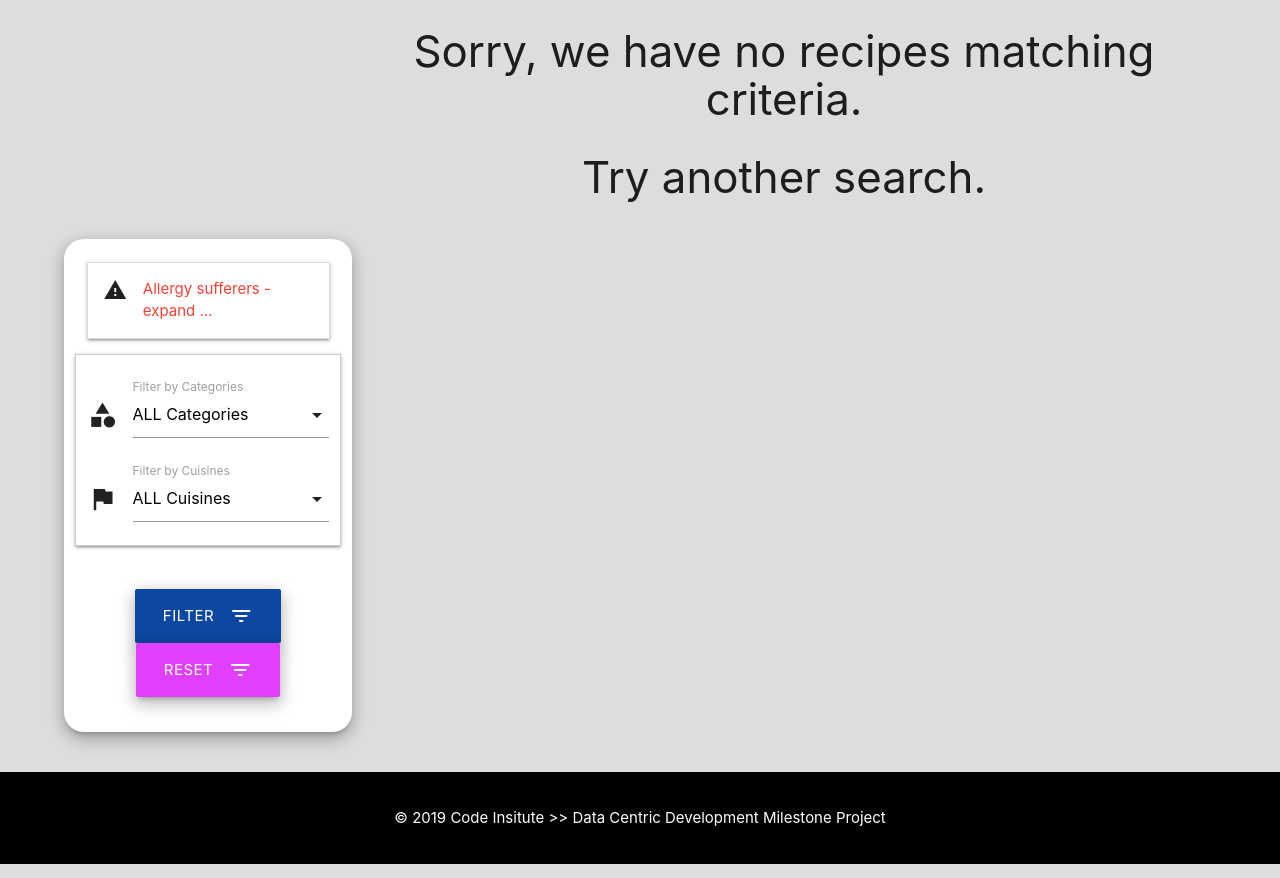
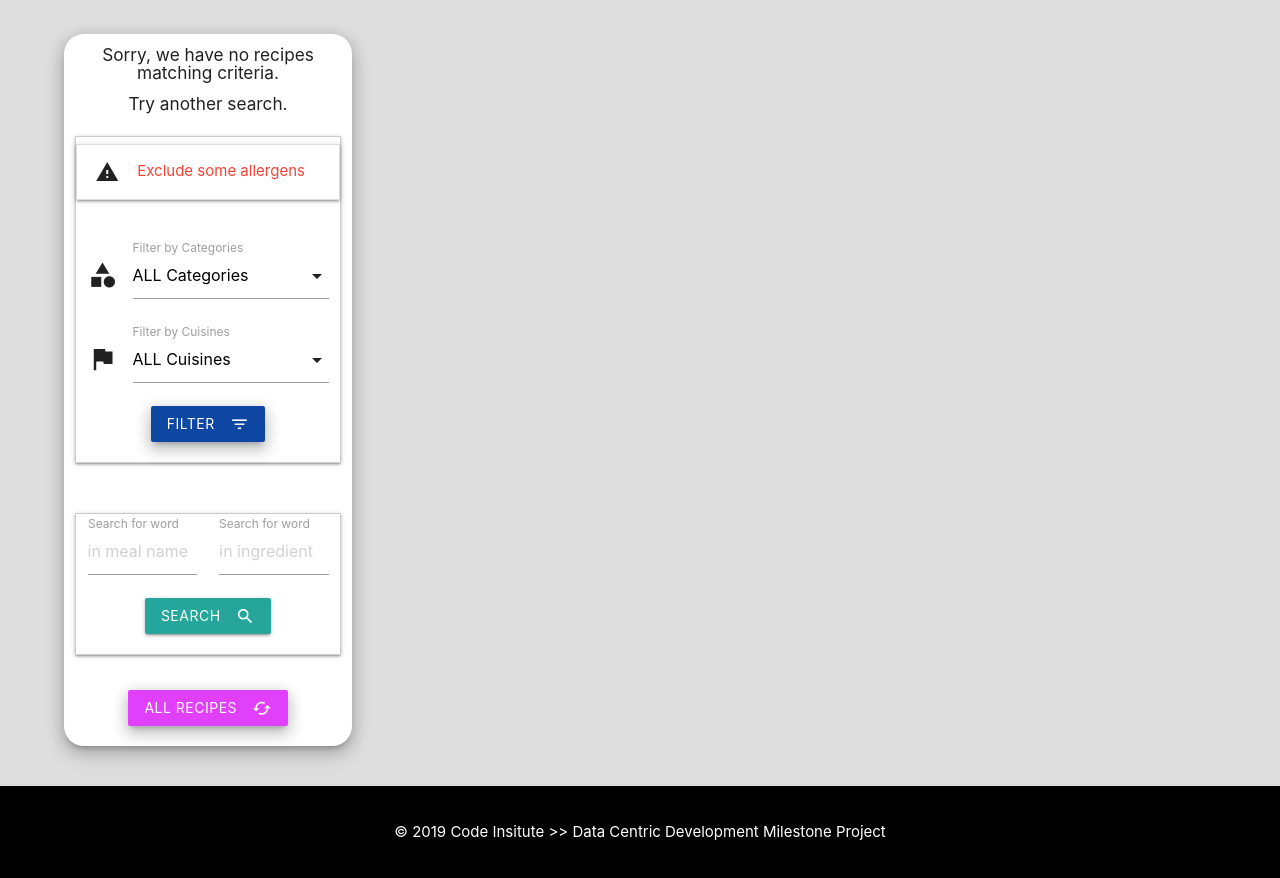
Before and after one commit to sywekpiorko1/milestone-data-centric-dev, a Flask app: page /recipes?limit=8&offset=0 in a window 1280 px wide. Shown: the part 65-943 px from the top of the page. Run offline with Flask 2, Linux system fonts and the light colour scheme; data that the repository does not hold is empty; some libraries are stand-ins or nearby versions.

Commit message:
Add search by word in meal or/and in ingredients - search section located below filter section

```diff
--- a/app.py
+++ b/app.py
@@ -45,7 +45,7 @@ views_global = 0
 upvotes_global = 0
 upvotes_who_global = []
 filtered_and_excluded_allergens = []
-p_limit = 8
+searchedRecipes = []
 
 
 ######################################################################
@@ -209,52 +209,80 @@ def remove_vote_up(recipe_id, viewer):
 @app.route('/filterRecipes', methods=['GET', 'POST'])
 def filter_recipes():
 
-    form = request.form.to_dict()
-    if 'action' in form:
-        del form['action']
-    if 'allergens' in form:
-        form['allergens'] = request.form.getlist('allergens')
+    if request.method == 'POST':
+        form = request.form.to_dict()
+        if 'action' in form:
+            del form['action']
+        if 'allergens' in form:
+            form['allergens'] = request.form.getlist('allergens')
 
-    # Create a temporary lists for storing filters and exclusions
-    filters = list()
-    exclusion = list()
-    # Loop through each of the form keys
-    for key in form:
-        # Create temporary dictionary to which will be our single filter
-        search_filter = dict()
-        # Create new k,v pairs in above dictionary
-        if key == 'allergens':
-            items = form[key]
-            for item in items:
-                exclusion.append(item)
+        # Create a temporary lists for storing filters and exclusions
+        filters = list()
+        exclusion = list()
+        # Loop through each of the form keys
+        for key in form:
+            # Create temporary dictionary to which will be our single filter
+            search_filter = dict()
+            # Create new k,v pairs in above dictionary
+            if key == 'allergens':
+                items = form[key]
+                for item in items:
+                    exclusion.append(item)
+            else:
+                search_filter[key] = form[key]
+                filters.append(search_filter)
+
+        print(f"Filter (category or cuisine) :{filters}) | Filters (do not display allergens) :{exclusion}")
+
+        # check if selectoin made - if not - display warning
+        if filters or exclusion:
+            # Create 2 queries
+            recipes_with_allowed_allergens = list(recipes_collection.aggregate([
+                {"$match": {"$and": [{'allergens': {"$nin": exclusion}}]}}]))
+            if filters:
+                recipes_filtered = list(recipes_collection.aggregate(
+                    [{"$match": {"$and": filters}}]))
+            # combine results having common part in recipes_filtered and recipes_with_allowed_allergens
+            # keep results globally for pagination
+            global filtered_and_excluded_allergens
+            filtered_and_excluded_allergens = []
+            if filters:
+                for item in recipes_with_allowed_allergens:
+                    if item in recipes_filtered:
+                        filtered_and_excluded_allergens.append(item)
+            else:
+                filtered_and_excluded_allergens = recipes_with_allowed_allergens
+            # pagination for first page only
+            p_offset = 0
+            count = len(filtered_and_excluded_allergens)
+
+            p_limit = 8
+            recipes = (filtered_and_excluded_allergens)[p_offset:p_limit+p_offset]
+
+            return render_template("recipes.html",
+                                allergens=allergens_collection.find(),
+                                categories=category_list_sorted,
+                                count=count,
+                                cuisines=cuisine_list_sorted,
+                                next_url=f"/filterRecipes?limit={str(p_limit)}&offset={str(p_offset + p_limit)}",
+                                prev_url=f"/filterRecipes?limit={str(p_limit)}&offset={str(p_offset - p_limit)}",
+                                p_limit=p_limit,
+                                p_offset=p_offset,
+                                recipes=recipes,
+                                title="Filtered Recipes")
         else:
-            search_filter[key] = form[key]
-            filters.append(search_filter)
-    # check if selectoin made - if not - display warning
-    print("Filter (category or cuisine) :", filters)
-    # [{'mealName': 'beef'}]
-    print("Filters (do not display allergens) :", exclusion)
-    # []
-
-    if filters or exclusion:
-        # Create 2 queries
-        recipes_with_allowed_allergens = list(recipes_collection.aggregate([
-            {"$match": {"$and": [{'allergens': {"$nin": exclusion}}]}}]))
-        if filters:
-            recipes_filtered = list(recipes_collection.aggregate(
-                [{"$match": {"$and": filters}}]))
-        # combine results having common part in recipes_filtered and recipes_with_allowed_allergens
-        # keep results globally for pagination
-        global filtered_and_excluded_allergens
-        filtered_and_excluded_allergens = []
-        if filters:
-            for item in recipes_with_allowed_allergens:
-                if item in recipes_filtered:
-                    filtered_and_excluded_allergens.append(item)
-        else:
-            filtered_and_excluded_allergens = recipes_with_allowed_allergens
-        # pagination for first page only
-        p_offset = 0
+            flash("Choose something before hit FILTER")
+            return redirect(request.referrer)
+    else:
+        # Pagination
+        # Request the limit from link
+        p_limit = int(request.args['limit'])
+        # Request the offset from link
+        # make sure is 0 or more to avoid erver error
+        p_offset = int(request.args['offset'])
+        if p_offset < 0:
+            p_offset = 0
+        # make sure  is not bigger or equal than recipes count
         count = len(filtered_and_excluded_allergens)
         if p_offset > count:
             p_offset = count
@@ -262,50 +290,82 @@ def filter_recipes():
         recipes = (filtered_and_excluded_allergens)[p_offset:p_limit+p_offset]
 
         return render_template("recipes.html",
-                               allergens=allergens_collection.find(),
-                               categories=category_list_sorted,
-                               count=count,
-                               cuisines=cuisine_list_sorted,
-                               next_url=f"/filterRecipesPaginated?limit={str(p_limit)}&offset={str(p_offset + p_limit)}",
-                               prev_url=f"/filterRecipesPaginated?limit={str(p_limit)}&offset={str(p_offset - p_limit)}",
-                               p_limit=p_limit,
-                               p_offset=p_offset,
-                               recipes=recipes,
-                               title="Filtered Recipes")
-    else:
-        flash("Choose something before hit FILTER")
-        return redirect(request.referrer)
+                            allergens=allergens_collection.find(),
+                            categories=category_list_sorted,
+                            count=count,
+                            cuisines=cuisine_list_sorted,
+                            next_url=f"/filterRecipes?limit={str(p_limit)}&offset={str(p_offset + p_limit)}",
+                            prev_url=f"/filterRecipes?limit={str(p_limit)}&offset={str(p_offset - p_limit)}",
+                            p_limit=p_limit,
+                            p_offset=p_offset,
+                            recipes=recipes,
+                            title="Filtered Recipes")
 
 
-@app.route('/filterRecipesPaginated')
-def filtered_recipes_paginated():
-    # Pagination
-    # Request the limit from link
-    p_limit = int(request.args['limit'])
-    # Request the offset from link
-    # make sure is 0 or more to avoid erver error
-    p_offset = int(request.args['offset'])
-    if p_offset < 0:
-        p_offset = 0
-    # make sure  is not bigger or equal than recipes count
-    count = len(filtered_and_excluded_allergens)
-    if p_offset > count:
-        p_offset = count
+@app.route('/searchRecipes', methods=['GET', 'POST'])
+def search_recipes():
 
-    recipes = (filtered_and_excluded_allergens)[p_offset:p_limit+p_offset]
+    if request.method == 'POST':
+        form = request.form.to_dict()
+        if 'action' in form:
+            del form['action']
+        inMealWord = form['word_in_meal']
+        inIngredWord = form['word_in_ingredient']
 
-    return render_template("recipes.html",
-                           allergens=allergens_collection.find(),
-                           categories=category_list_sorted,
-                           count=count,
-                           cuisines=cuisine_list_sorted,
-                           next_url=f"/filterRecipesPaginated?limit={str(p_limit)}&offset={str(p_offset + p_limit)}",
-                           prev_url=f"/filterRecipesPaginated?limit={str(p_limit)}&offset={str(p_offset - p_limit)}",
-                           p_limit=p_limit,
-                           p_offset=p_offset,
-                           recipes=recipes,
-                           title="Filtered Recipes")
+        if not (inMealWord == '' and inIngredWord == ''):
 
+            global searchedRecipes
+            searchedRecipes = []
+            searchedRecipes = list(recipes_collection.find({ "$and" : [{ 'meal' :{'$regex':inMealWord, '$options':'i'}}, { 'ingredients' :{'$regex':inIngredWord, '$options':'i'}} ]}))
+            p_offset = 0
+            count = len(searchedRecipes)
+
+            p_limit = 8
+            recipes = (searchedRecipes)[p_offset:p_limit+p_offset]
+
+            print(f"Type of results is  {type(searchedRecipes)} and it has {len(searchedRecipes)} items")
+            return render_template("recipes.html",
+                                    allergens=allergens_collection.find(),
+                                    categories=category_list_sorted,
+                                    count=count,
+                                    cuisines=cuisine_list_sorted,
+                                    next_url=f"/searchRecipes?limit={str(p_limit)}&offset={str(p_offset + p_limit)}",
+                                    prev_url=f"/searchRecipes?limit={str(p_limit)}&offset={str(p_offset - p_limit)}",
+                                    p_limit=p_limit,
+                                    p_offset=p_offset,
+                                    recipes=recipes,
+                                    title="Searched Recipes")
+
+        else:
+            flash("Type in something before hit SEARCH")
+            return redirect(request.referrer)
+    else:
+        # Pagination
+        # Request the limit from link
+        p_limit = int(request.args['limit'])
+        # Request the offset from link
+        # make sure is 0 or more to avoid erver error
+        p_offset = int(request.args['offset'])
+        if p_offset < 0:
+            p_offset = 0
+        # make sure  is not bigger or equal than recipes count
+        count = len(searchedRecipes)
+        if p_offset > count:
+            p_offset = count
+
+        recipes = (searchedRecipes)[p_offset:p_limit+p_offset]
+
+        return render_template("recipes.html",
+                                    allergens=allergens_collection.find(),
+                                    categories=category_list_sorted,
+                                    count=count,
+                                    cuisines=cuisine_list_sorted,
+                                    next_url=f"/searchRecipes?limit={str(p_limit)}&offset={str(p_offset + p_limit)}",
+                                    prev_url=f"/searchRecipes?limit={str(p_limit)}&offset={str(p_offset - p_limit)}",
+                                    p_limit=p_limit,
+                                    p_offset=p_offset,
+                                    recipes=recipes,
+                                    title="Searched Recipes")
 
 @app.route('/addRecipe')
 def add_recipe():
--- a/requirements.txt
+++ b/requirements.txt
@@ -22,6 +22,6 @@ six==1.12.0
 style==1.1.0
 typed-ast==1.3.1
 update==0.0.1
-urllib3==1.24.1
+urllib3>=1.24.2
 Werkzeug==0.15.0
 wrapt==1.11.1
--- a/templates/_filter.html
+++ b/templates/_filter.html
@@ -1,19 +1,18 @@
 <form action="{{ url_for('filter_recipes') }}" method="POST" class="input-field col s12">
 
   <!--                              ALLERGENS CHECKBOXES -->
+  <div class="row z-depth-1" style="border:#cccccc solid 1px;">
     <ul class="collapsible">
       <li>
-      <div class="collapsible-header"><i class="material-icons">warning</i><span class="red-text">Allergy
-          sufferers
-          - expand ...</span></div>
+        <div class="collapsible-header"><i class="material-icons">warning</i><span class="red-text">Exclude some allergens</span></div>
         <div class="collapsible-body">
-        <div id="red-bottom" class="row">
           <div class="row">
+            <!-- <div class="row">
               <div class="col center">
                 <span class="padded-from-left red-text"><strong> check allergens to EXCLUDE in
                     results</strong></span>
               </div>
-          </div>
+            </div> -->
             {% for allergen in allergens %}
             <div class="col s5 offset-s1 l6">
               <p>
@@ -31,7 +30,6 @@
       </li>
     </ul>
 
-  <div class="row z-depth-1" style="border:#cccccc solid 1px;">
     <br>
     <!--                              CATEGORY FROM LIST -->
     <div class="input-field col  l12 m12 s12">
@@ -56,15 +54,14 @@
       </select>
       <label>Filter by Cuisines</label>
     </div>
-  </div>
-  <br class="line-height-2">
-
     <div class="row center-align">
-    <button class="btn btn-large waves-seffect waves-light blue darken-4 z-depth-3" type="submit" name="action">Filter
-      <i class="material-icons right">filter_list</i>
-    </button>
-    <button class="btn btn-large waves-seffect waves-light purple accent-2 z-depth-3" type="button"><a href="{{ url_for('get_recipes', limit=8, offset=0) }} " class="white-text">RESET</a>
+      <button class="btn btn waves-seffect waves-light blue darken-4 z-depth-3" type="submit" name="action">Filter
         <i class="material-icons right">filter_list</i>
       </button>
     </div>
+
+
+  </div>
+  <!-- <br class="line-height-2"> -->
+
 </form>
--- /dev/null
+++ b/templates/_search.html
@@ -0,0 +1,16 @@
+<form action="{{ url_for('search_recipes') }}" method="POST" class="input-field col s12">
+  <div class="row z-depth-1" style="border:#cccccc solid 1px;">
+    <div class="input-field col s12 m6">
+      <input placeholder="in meal name" id="word_in_meal" name="word_in_meal" type="text">
+      <label for="word_in_meal">Search for word</label>
+    </div>
+    <div class="input-field col s12 m6">
+      <input placeholder="in ingredient" id="word_in_ingredient" name="word_in_ingredient" type="text">
+      <label for="word_in_ingredient">Search for word</label>
+    </div>
+    <div class="row center-align">
+      <button class="btn waves-effect waves-light" type="submit" name="action"><i
+          class="material-icons right">search</i>Search</button>
+    </div>
+  </div>
+</form>
--- a/templates/recipes.html
+++ b/templates/recipes.html
@@ -7,19 +7,6 @@
 
   <div class="row">
     <div class="col l9 offset-l3 m12 s12">
-
-      {% if count == 0 %}
-      <h3 class="center-align">Sorry, we have no recipes matching criteria.</h3>
-      <h3 class="center-align">Try another search.</h3>
-      {% else %}
-      <h6 class="left-align">Found&nbsp;{{ count }}
-        {% if count > 1 %}
-        recipes
-        {% else %}
-        recipe
-        {% endif %}
-        in DB.</h6>
-      {% endif %}
 
       <ul class="pagination center-align">
         {% if p_offset > 0 %}
@@ -42,11 +29,38 @@
     </div>
   </div>
 
-  <!-- SEARCH / FILTER -->
   <div class="row">
 
+    <!-- FILTER and SEARCH -->
+
     <div class="col s12 m12 l3 z-depth-3 white-background">
+
+        {% if count == 0 %}
+        <h6 class="center-align">Sorry, we have no recipes matching criteria.</h6>
+        <h6 class="center-align">Try another search.</h6>
+        {% else %}
+        <h6 class="center-align">Found&nbsp;{{ count }}
+          {% if count > 1 %}
+          recipes
+          {% else %}
+          recipe
+          {% endif %}
+          in CookBook.</h6>
+        {% endif %}
+
       {% include "_filter.html"  %}
+
+      {% include "_search.html" %}
+
+      <div class="center">
+        <div class="row">
+          <button class="btn btn waves-seffect waves-light purple accent-2 z-depth-3 myClicableBox" type="button"><a
+              href="{{ url_for('get_recipes', limit=8, offset=0) }} " class="white-text">ALL RECIPES</a>
+            <i class="material-icons right">cached</i>
+          </button>
+        </div>
+      </div>
+
     </div>
 
     <!-- RECIPES CARDS -->
```
Lines whose indentation alone changed are shown as unchanged.
